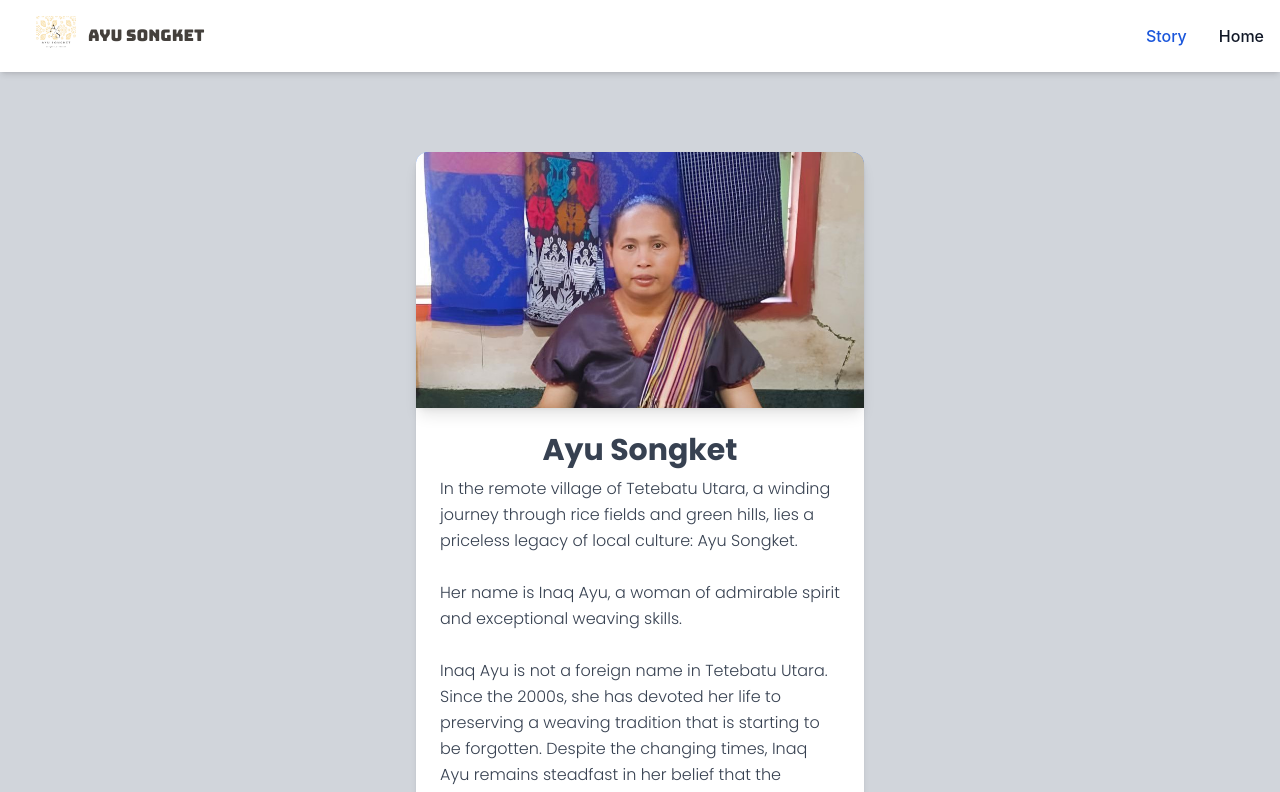
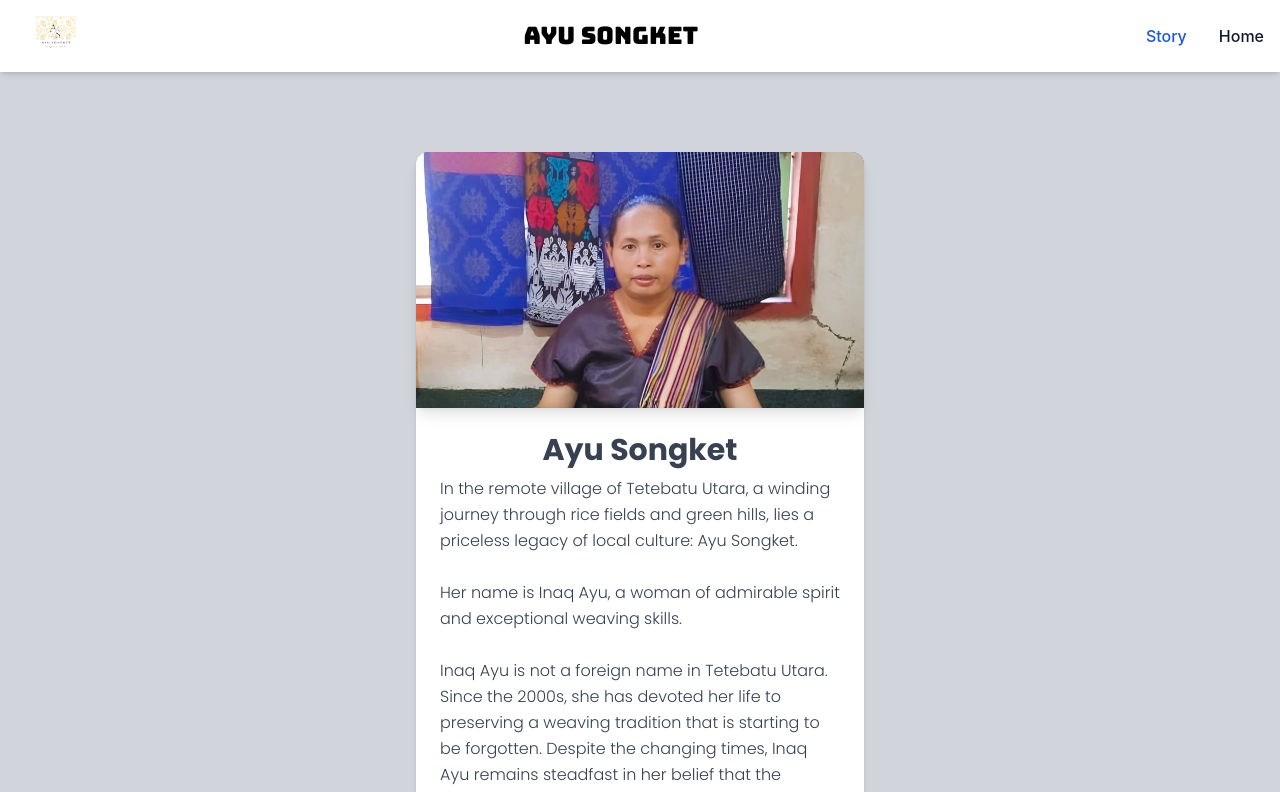
Before and after one commit to newbiema/Ayu-Songket-Website, a website: page dist/story.html in a window 1280 px wide. Shown: the top 792 px of the page. Drawn offline with nearby package versions, Linux system fonts and the light colour scheme; a web font is replaced by a local one.

Commit message:
story.html

```diff
--- a/dist/story.html
+++ b/dist/story.html
@@ -15,8 +15,10 @@
   <div class="max-w-screen-xl flex flex-wrap items-center justify-between mx-auto p-4" id="home">
       <a href="#about" class="flex items-center space-x-3 rtl:space-x-reverse">
           <img src="/img/logo2.png" class="ml-5 h-10" alt="Logo Ayu Songket" />
-          <span class="font-bungee text-center text-stone-700">AYU SONGKET</span>
       </a>
+      <div>
+        <h5 class="text-bold text-black text-2xl font-bungee">Ayu Songket</h5>
+      </div>
       <button id="menu-toggle" class="inline-flex items-center p-2 w-10 h-10 justify-center text-sm text-gray-500 rounded-lg md:hidden hover:bg-gray-100 focus:outline-none focus:ring-2 focus:ring-gray-200">
           <span class="sr-only">Open main menu</span>
           <svg class="w-5 h-5" aria-hidden="true" xmlns="http://www.w3.org/2000/svg" fill="none" viewBox="0 0 17 14">
```
